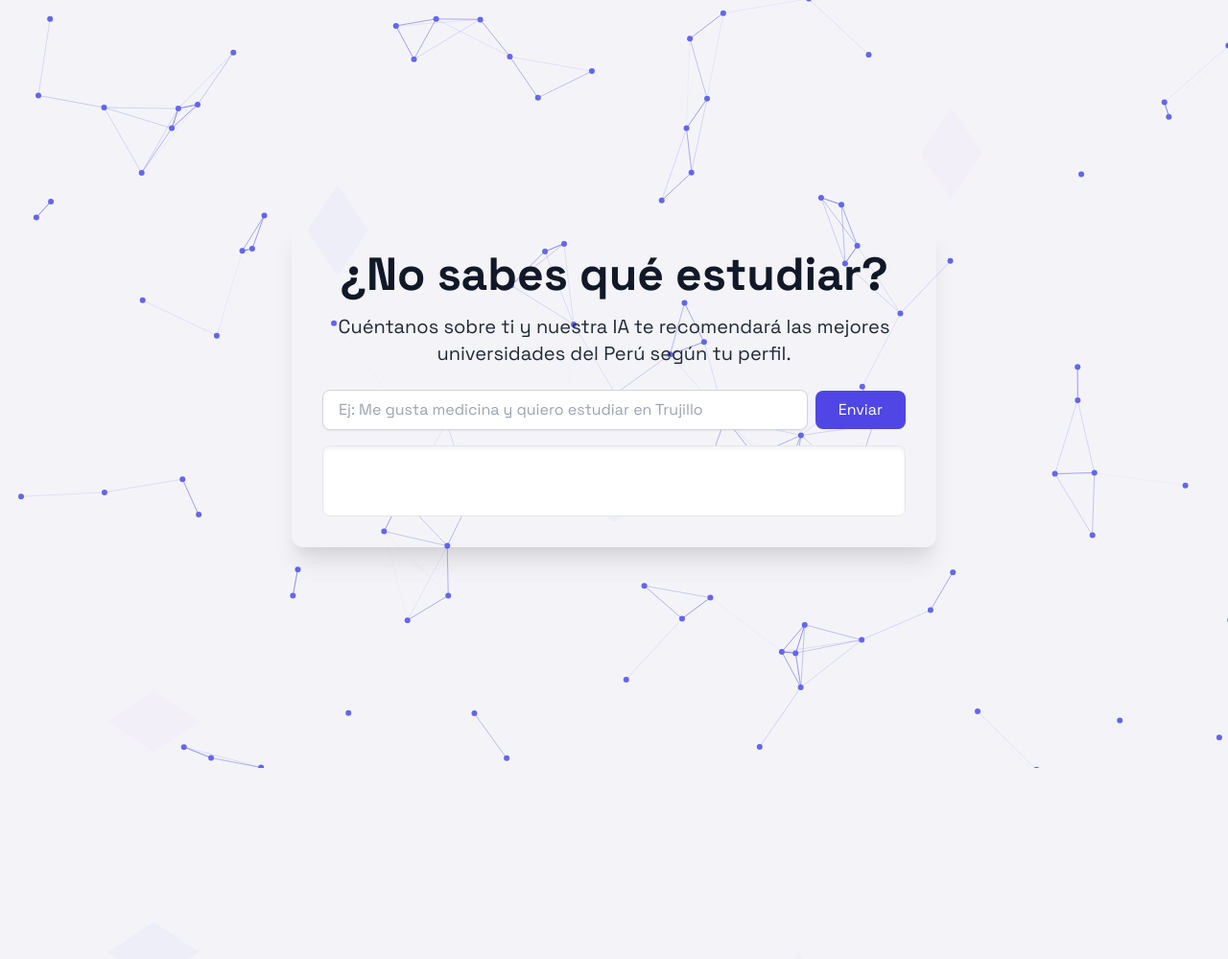
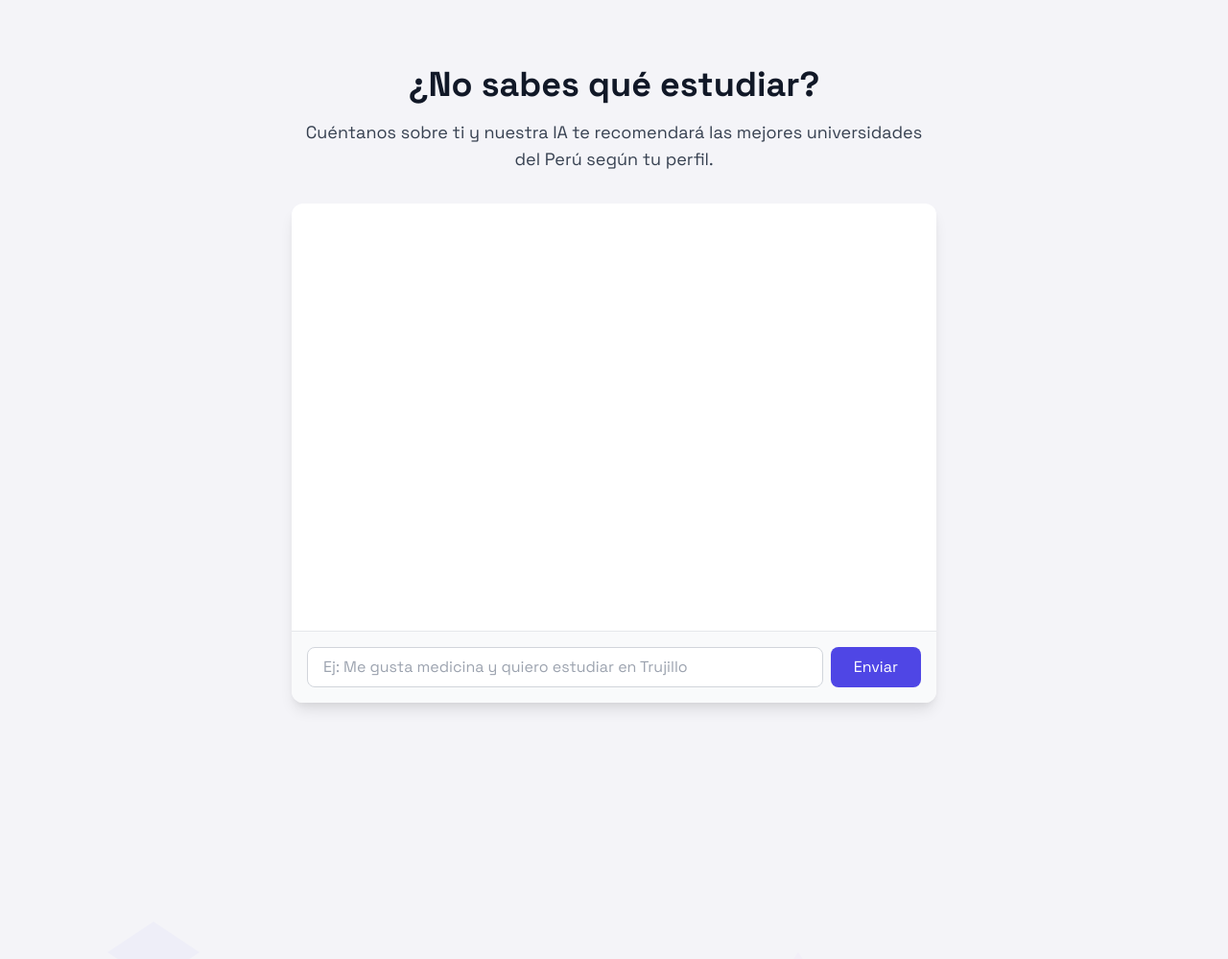
Before and after one commit to ben1998pe/edulu, a Flask app: page / in a window 1280 px wide. Shown: the top 999 px of the page at 96% size. Run offline with Flask 3, Linux system fonts and the light colour scheme; parts of the project's set-up code (start-up, migrations or seed data) failed here and were passed over; some libraries are stand-ins or nearby versions.

Commit message:
Mejora: chat con área de mensajes con scroll y altura fija, input siempre visible

```diff
--- a/templates/sections/chat.html
+++ b/templates/sections/chat.html
@@ -1,57 +1,88 @@
-<style>
-    .custom-scrollbar::-webkit-scrollbar {
-      width: 6px;
+<!DOCTYPE html>
+<html lang="es">
+<head>
+  <style>
+    /* Estilos del scrollbar */
+    .chat-messages::-webkit-scrollbar {
+      width: 8px;
     }
 
-    .custom-scrollbar::-webkit-scrollbar-thumb {
-      background-color: #a855f7;
+    .chat-messages::-webkit-scrollbar-track {
+      background: #f1f1f1;
       border-radius: 4px;
     }
 
-    .custom-scrollbar {
-      scrollbar-width: thin;
-      scrollbar-color: #a855f7 transparent;
+    .chat-messages::-webkit-scrollbar-thumb {
+      background-color: #6366f1;
+      border-radius: 4px;
+    }
+
+    .chat-messages::-webkit-scrollbar-thumb:hover {
+      background-color: #4f46e5;
+    }
+
+    /* Animaciones */
+    @keyframes fadeIn {
+      from { opacity: 0; transform: translateY(10px); }
+      to { opacity: 1; transform: translateY(0); }
+    }
+
+    .fade-in {
+      animation: fadeIn 0.3s ease-out;
     }
   </style>
 </head>
-<body class="bg-gradient-to-b from-[#e5e7eb] to-[#f4f4f8] min-h-screen overflow-hidden">
+<body>
+  <section id="chat-section" class="min-h-screen flex items-center justify-center p-4 bg-gradient-to-b from-[#e5e7eb] to-[#f4f4f8]">
+    <div class="w-full max-w-2xl">
+      <!-- Encabezado -->
+      <div class="text-center mb-8 fade-in">
+        <h1 class="text-4xl font-bold text-gray-900 mb-4">¿No sabes qué estudiar?</h1>
+        <p class="text-lg text-gray-700">Cuéntanos sobre ti y nuestra IA te recomendará las mejores universidades del Perú según tu perfil.</p>
+      </div>
 
-<section id="chat-section" class="relative min-h-screen flex flex-col items-center justify-center text-center px-4 bg-gradient-to-b from-[#e5e7eb] to-[#f4f4f8] overflow-hidden">
-  <div id="particles-js"></div>
-  <svg class="orbit-bg animate-[pulse_14s_ease-in-out_infinite]" xmlns="http://www.w3.org/2000/svg" viewBox="0 0 800 600">
-    <g fill="#6366f1" opacity="0.2">
-      <polygon points="200,150 220,180 240,150 220,120" />
-      <polygon points="400,300 430,320 400,340 370,320" />
-    </g>
-    <g fill="#a855f7" opacity="0.15">
-      <polygon points="100,450 130,470 100,490 70,470" />
-      <polygon points="600,100 620,130 640,100 620,70" />
-    </g>
-  </svg>
+      <!-- Contenedor principal del chat -->
+      <div class="bg-white rounded-xl shadow-lg overflow-hidden flex flex-col" style="height: 520px;">
+        <!-- Área de chat con scroll y altura fija -->
+        <div id="respuesta" class="chat-messages flex-1 overflow-y-auto p-6 text-gray-800 space-y-4" style="min-height:0;">
+          <!-- Las respuestas aparecerán aquí -->
+        </div>
 
-  <div class="relative z-10 flex flex-col items-center w-full max-w-2xl bg-white/70 backdrop-blur-md rounded-xl shadow-xl p-8">
-    <h1 class="text-4xl md:text-5xl font-bold mb-4">¿No sabes qué estudiar?</h1>
-    <p class="text-lg md:text-xl mb-6 text-gray-800">Cuéntanos sobre ti y nuestra IA te recomendará las mejores universidades del Perú según tu perfil.</p>
+        <!-- Separador -->
+        <div class="h-px bg-gray-200"></div>
 
-    <!-- Campo de entrada -->
-    <div class="flex w-full items-center gap-2 mb-4">
-      <input id="input-mensaje" type="text" placeholder="Ej: Me gusta medicina y quiero estudiar en Trujillo"
-        class="flex-grow px-4 py-2 rounded-lg border border-gray-300 shadow-sm focus:outline-none focus:ring-2 focus:ring-indigo-500" />
-      <button id="btn-recomendar"
-        class="bg-indigo-600 hover:bg-indigo-700 text-white px-6 py-2 rounded-lg transition-all">Enviar</button>
-    </div>
+        <!-- Área de entrada -->
+        <div class="p-4 bg-gray-50">
+          <div class="flex gap-2">
+            <input
+              id="input-mensaje"
+              type="text"
+              placeholder="Ej: Me gusta medicina y quiero estudiar en Trujillo"
+              class="flex-1 px-4 py-2 rounded-lg border border-gray-300 focus:outline-none focus:ring-2 focus:ring-indigo-500 focus:border-transparent"
+            />
+            <button
+              id="btn-recomendar"
+              class="px-6 py-2 bg-indigo-600 text-white rounded-lg hover:bg-indigo-700 transition-colors duration-200 focus:outline-none focus:ring-2 focus:ring-indigo-500 focus:ring-offset-2"
+            >
+              Enviar
+            </button>
+          </div>
+        </div>
+      </div>
 
-    <!-- Contenedor limitado para mantener el scroll visible -->
-    <div class="w-full max-h-[350px] overflow-hidden">
-      <div id="respuesta"
-        class="h-full overflow-y-auto overflow-x-hidden text-left text-gray-900 bg-white border border-gray-200 rounded-lg px-4 py-3 space-y-4 shadow-inner leading-relaxed text-sm md:text-base whitespace-pre-line custom-scrollbar">
-        <!-- Las respuestas del chat aparecerán aquí -->
+      <!-- Loader -->
+      <div id="loader" class="mt-4 text-center text-indigo-600 hidden">
+        <div class="inline-flex items-center">
+          <svg class="animate-spin -ml-1 mr-3 h-5 w-5 text-indigo-600" xmlns="http://www.w3.org/2000/svg" fill="none" viewBox="0 0 24 24">
+            <circle class="opacity-25" cx="12" cy="12" r="10" stroke="currentColor" stroke-width="4"></circle>
+            <path class="opacity-75" fill="currentColor" d="M4 12a8 8 0 018-8V0C5.373 0 0 5.373 0 12h4zm2 5.291A7.962 7.962 0 014 12H0c0 3.042 1.135 5.824 3 7.938l3-2.647z"></path>
+          </svg>
+          Edulu está pensando...
+        </div>
       </div>
     </div>
+  </section>
 
-    <!-- Loader oculto por defecto -->
-    <div id="loader" class="mt-4 hidden text-sm text-indigo-500 animate-pulse">Edulu está pensando...</div>
-  </div>
-</section>
-
-<script src="/static/js/chat.js"></script>
+  <script src="/static/js/chat.js"></script>
+</body>
+</html>
```
